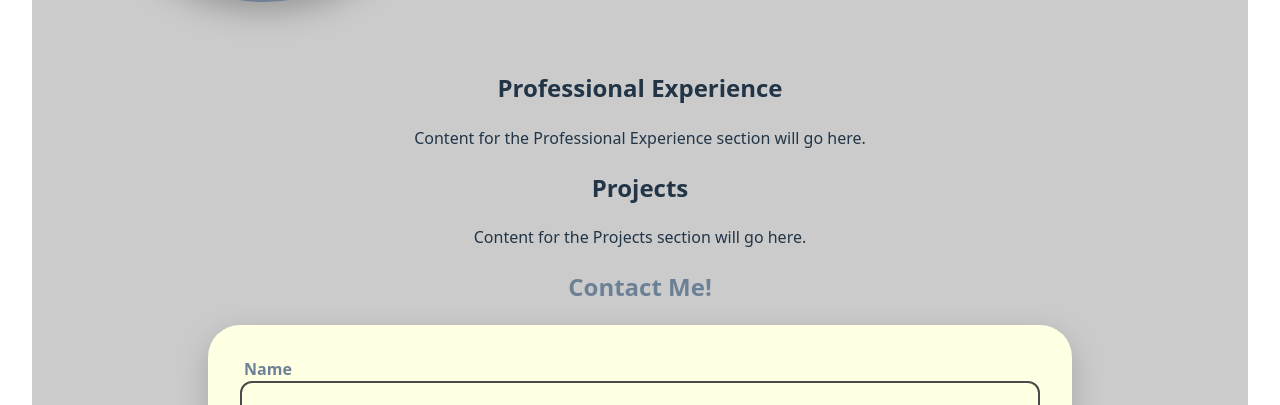
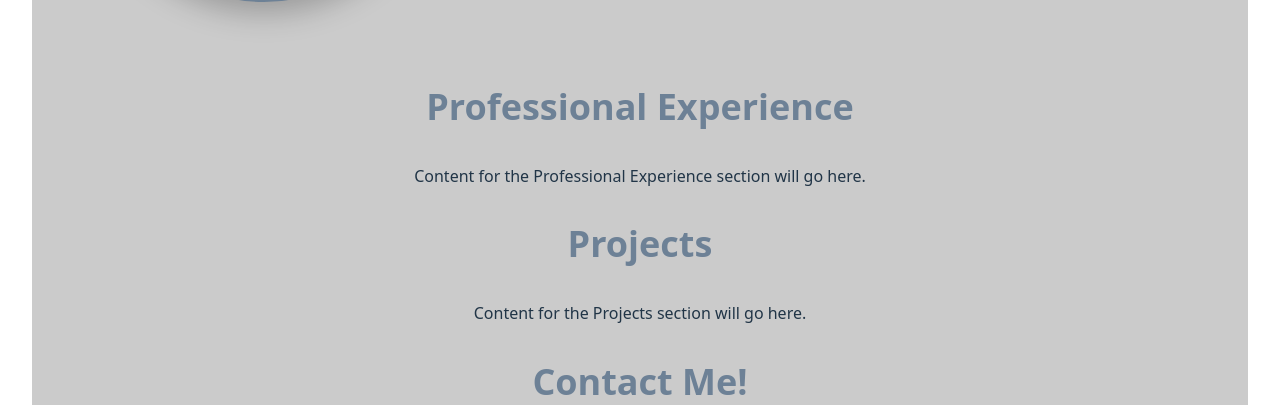
Before and after one commit to awdavis8/awdavis8.github.io, a React (Vite) app: page / in a window 1280 px wide. Shown: the part 533-938 px from the top of the page. Built offline with nearby package versions, Linux system fonts and the light colour scheme.

Commit message:
Moved styling for section heading into App.css

```diff
--- a/src/App.css
+++ b/src/App.css
@@ -13,9 +13,6 @@
 
 .site-header {
   position: sticky;
-  top: 0;
-  left: 0;
-  right: 0;
   background: #4A4A4A;
   border-radius: 16px;
   padding: 1rem 1.5rem;
@@ -109,3 +106,8 @@
   line-height: 1.5;
   color: #2d3748;
 }
+
+.section-heading {
+  color: #6d8196;
+  font-size: 2.25rem;
+}
--- a/src/App.jsx
+++ b/src/App.jsx
@@ -70,17 +70,17 @@ function App() {
         </section>
 
         <section ref={workRef} id="professional experience">
-          <h2>Professional Experience</h2>
+          <h2 className="section-heading">Professional Experience</h2>
           <p>Content for the Professional Experience section will go here.</p>
         </section>
 
         <section ref={projectsRef} id="projects">
-          <h2>Projects</h2>
+          <h2 className="section-heading">Projects</h2>
           <p>Content for the Projects section will go here.</p>
         </section>
 
         <section ref={contactRef} id="contact">
-          <h2>Contact Me!</h2>
+          <h2 className="section-heading">Contact Me!</h2>
           <ContactForm />
         </section>
       </main>
--- a/src/assets/ContactForm/ContactForm.css
+++ b/src/assets/ContactForm/ContactForm.css
@@ -73,8 +73,3 @@
 .submit-button:hover {
   transform: translateY(-1px);
 }
-
-/* header color for contact section */
-#contact h2 {
-  color: #6d8196;
-}
```
